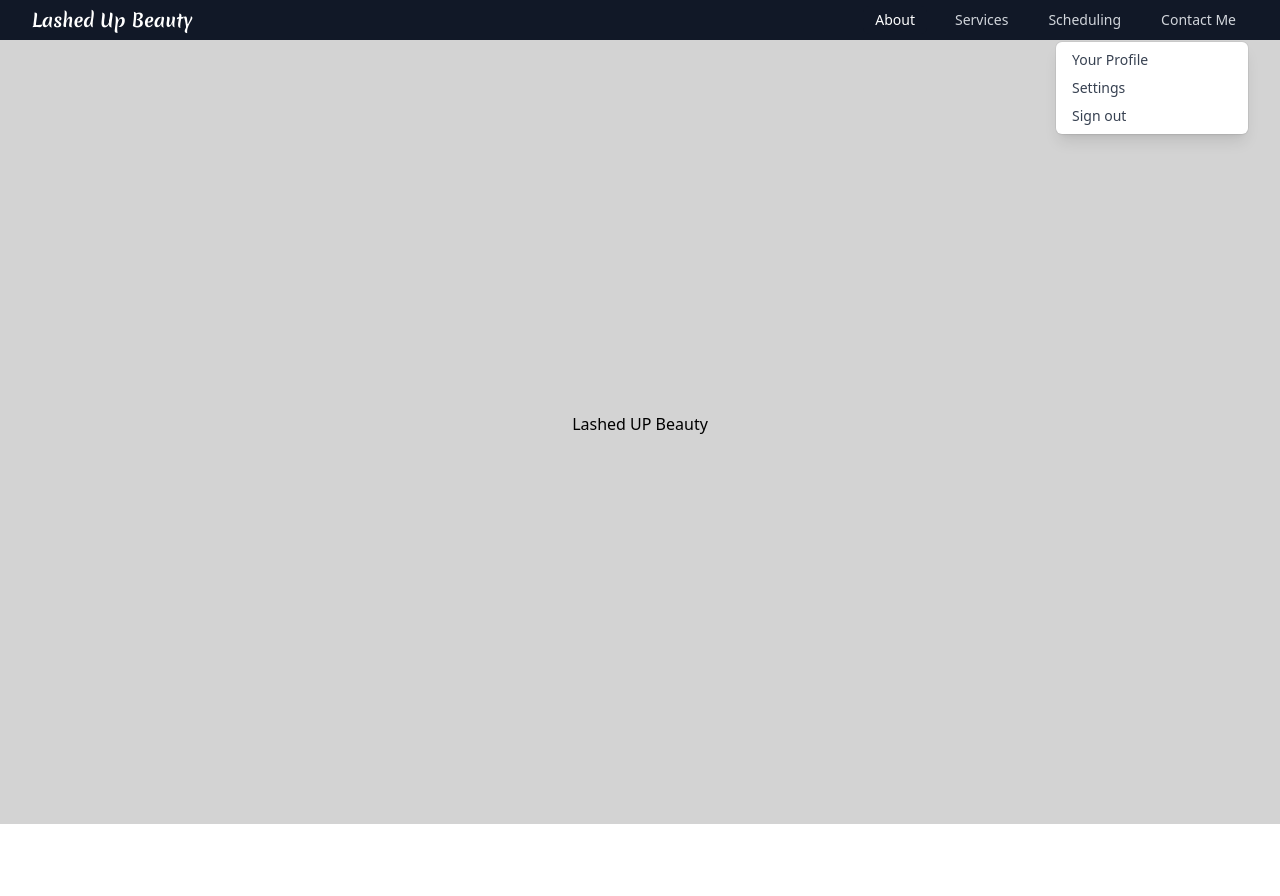
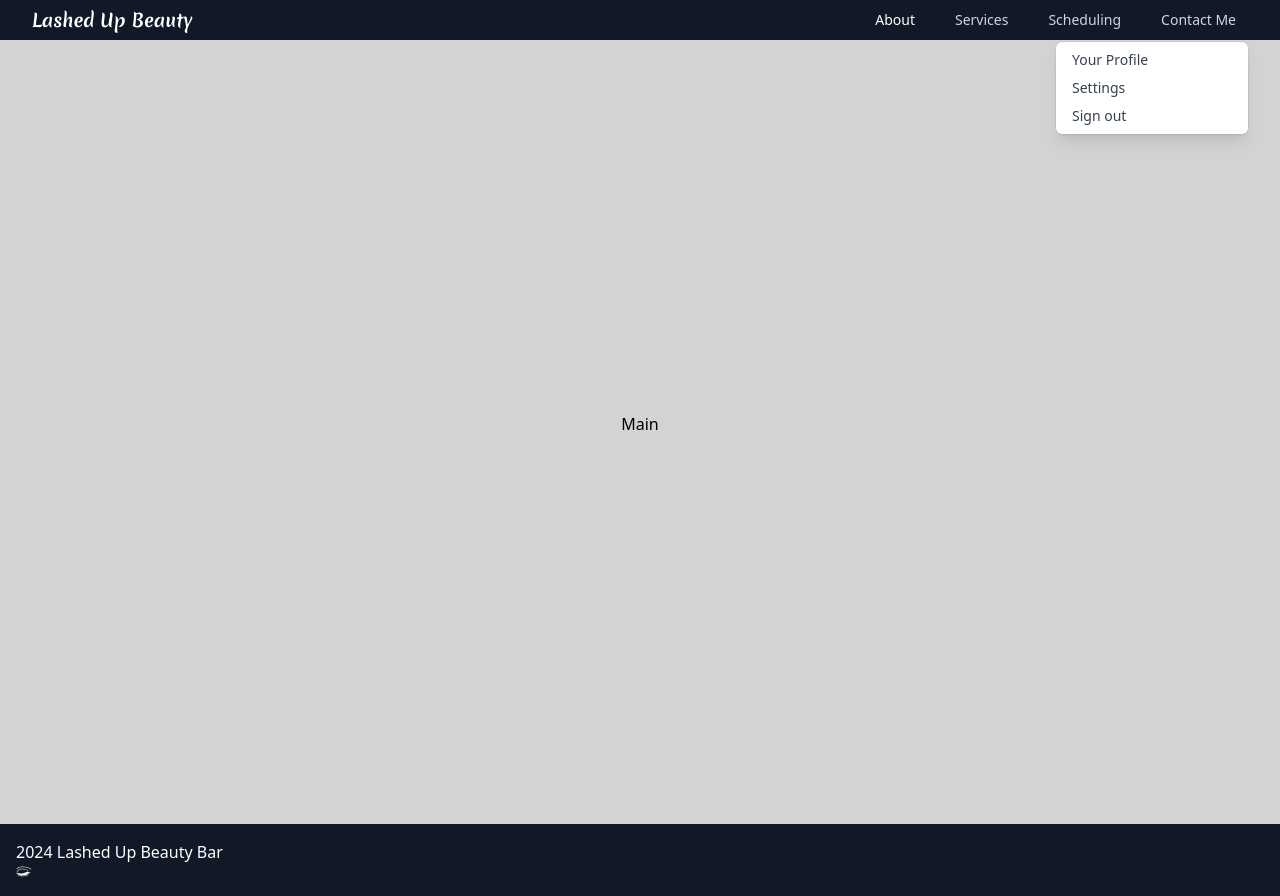
Before and after one commit to galessalazar/lashed.up.beauty, a React (Vite) app in the folder client/: page / in a window 1280 px wide. Before the commit the page ends 824 px from the top, so only its background shows below. Built offline with nearby package versions, Linux system fonts and the light colour scheme.

Commit message:
color in footer

```diff
--- a/client/package.json
+++ b/client/package.json
@@ -13,6 +13,7 @@
   "dependencies": {
     "react": "^18.3.1",
     "react-dom": "^18.3.1",
+    "react-icons": "^5.3.0",
     "react-router-dom": "^6.27.0"
   },
   "devDependencies": {
--- a/client/src/App.jsx
+++ b/client/src/App.jsx
@@ -1,6 +1,8 @@
 import Navbar from "./components/Navbar";
 
 import Hero from "./components/Hero";
+
+import Footer from "./components/Footer";
 
 
 const App = () => {
@@ -8,6 +10,7 @@ const App = () => {
     <>
       <Navbar />
       <Hero />
+      <Footer />
 
     </>
   );
--- a/client/src/components/Footer.jsx
+++ b/client/src/components/Footer.jsx
@@ -0,0 +1,12 @@
+import { GiEyelashes } from "react-icons/gi";
+
+const Footer = () => {
+  return (
+    <footer className="bg-gray-900 flex-justify-between p-4 text-white">
+      <p> 2024 Lashed Up Beauty Bar</p>
+      <GiEyelashes />
+    </footer>
+  );
+};
+
+export default Footer;
--- a/client/src/components/Hero.jsx
+++ b/client/src/components/Hero.jsx
@@ -8,7 +8,7 @@ const Hero = () => {
     };
     return (
         <div style={heroStyle}>
-            <h1>Lashed UP Beauty</h1>
+            <h1>Main</h1>
         </div>
     );
 };
```
Also changed, not shown: 2 other files (tests, documents, lock files or other folders).
